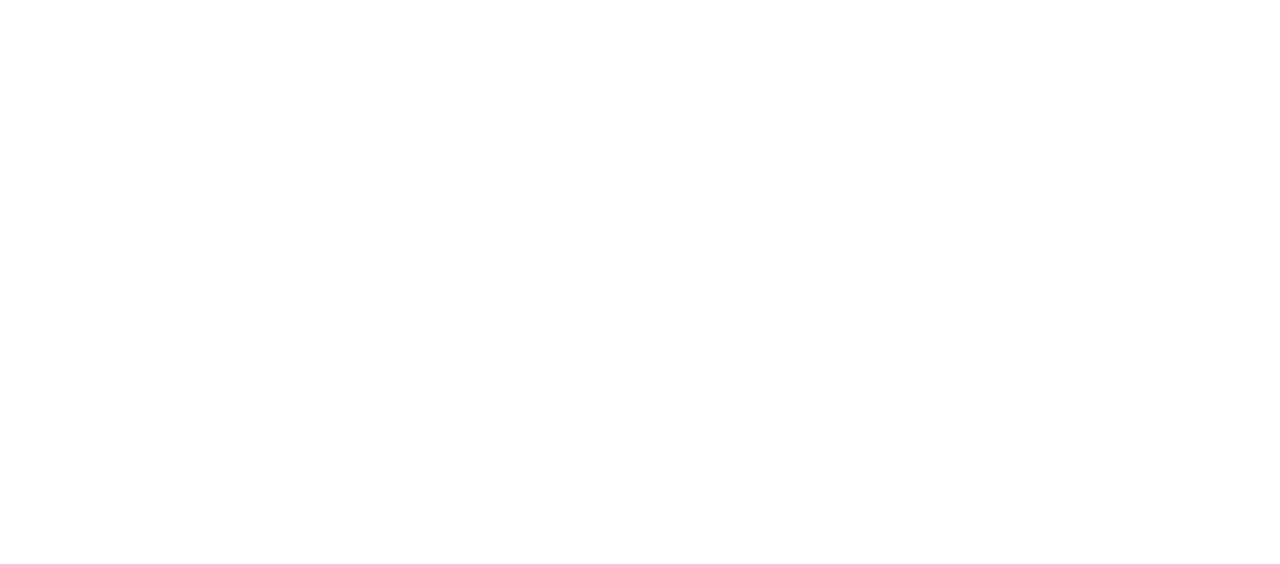
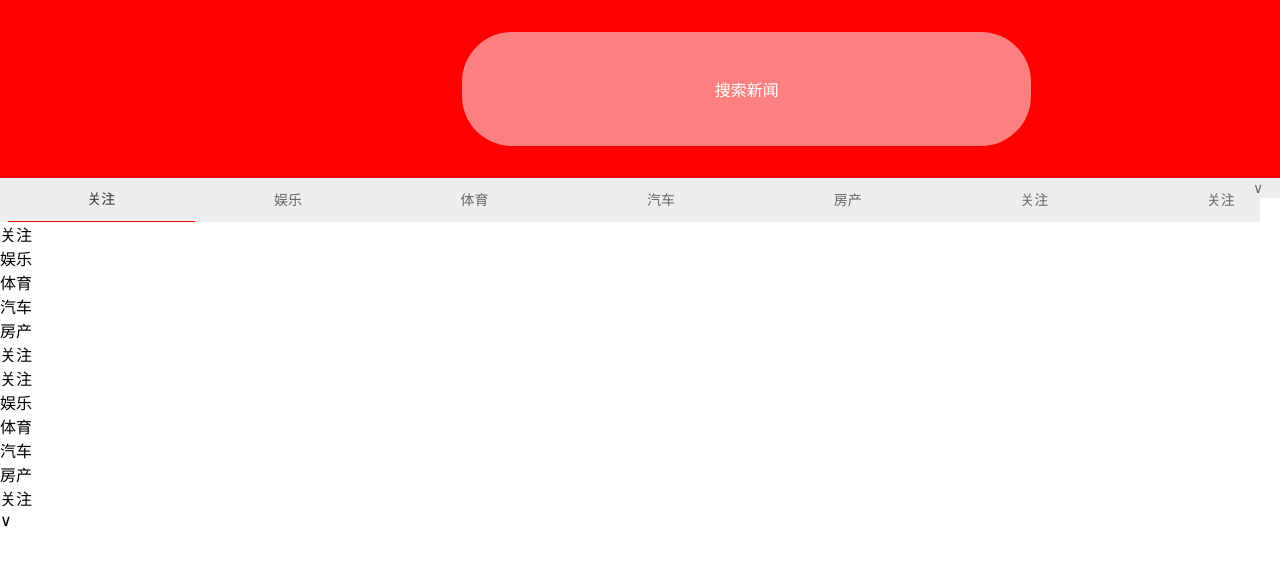
Before and after one commit to web-jie/toutiao, a Vue app: page / in a window 1280 px wide. Shown: the top 564 px of the page. Built offline with nearby package versions, Linux system fonts and the light colour scheme; a small style sheet from the web is missing.

Commit message:
主页完毕

```diff
--- a/src/router/index.js
+++ b/src/router/index.js
@@ -5,6 +5,10 @@ import VueRouter from 'vue-router'
 Vue.use(VueRouter)
 
 const routes = [
+  {
+    path: "/",
+    component: () => import("@/views/Index")
+  },
   {
     path: "/login",
     component: () => import("@/views/Login")
--- /dev/null
+++ b/src/views/Index.vue
@@ -0,0 +1,97 @@
+<template>
+  <div>
+    <!-- 红色导航栏 -->
+    <div class="header">
+      <span class="iconfont iconnew"></span>
+      <router-link to="#" class="search">
+        <span class="iconfont iconsearch"></span>
+        <i>搜索新闻</i>
+      </router-link>
+      <router-link to="/personal">
+        <span class="iconfont iconwode"></span>
+      </router-link>
+    </div>
+    <van-tabs v-model="active" scrollspy sticky>
+  <van-tab v-for="(item,index) in categories" :title="item" :key="index">
+     {{ item  }}
+  </van-tab>
+</van-tabs>
+  </div>
+</template>
+
+<script>
+export default {
+  data(){
+    return{
+      categories: ['关注','娱乐','体育','汽车','房产','关注',
+            '关注','娱乐','体育','汽车','房产','关注', "∨"],
+      active: 0,
+    }
+  },
+  watch: {
+    active(){
+      if(this.active === this.categories.length-1){
+        this.$router.push('/栏目管理')
+      }
+    }
+  }
+};
+</script>
+
+<style lang="less" scoped>
+.header {
+  height: 50/360 * 100vw;
+  background: #ff0000;
+  display: flex;
+  padding: 0 20/360 * 100vw;
+  justify-content: space-between;
+  align-items: center;
+  color: #fff;
+  .iconnew {
+    flex: 1;
+    font-size: 50px;
+    position: relative;
+  }
+  .search {
+    flex: 1;
+    height: 32/360*100vw;
+    background:  rgba(255,255,255,0.5);
+    position: relative;
+    display: flex;
+    justify-content: center;
+    align-items: center;
+    border-radius: 50px;
+    vertical-align: middle;
+    left: -50/360*100vw;
+  }
+  .iconwode {
+    flex: 1;
+  }
+}
+/deep/ .van-tabs__nav{
+    background: #eee;
+}
+/deep/ .van-tab:nth-last-child(2){
+    background: #eee;
+    width: 20px!important;
+    position: absolute;
+    right:0;
+    top: 0;
+    box-sizing:unset;
+}
+/deep/ .van-tab{
+    flex-basis: 15%!important;
+}
+/deep/ .van-tabs__wrap{
+    padding-right: 20px;
+}
+/deep/ .van-tabs__nav{
+    position: static;
+}
+/deep/ .van-tabs__line{
+    display: none;
+}
+/deep/ .van-tab--active{
+    border-bottom: 1px #ff0000 solid;
+}
+</style>
```
